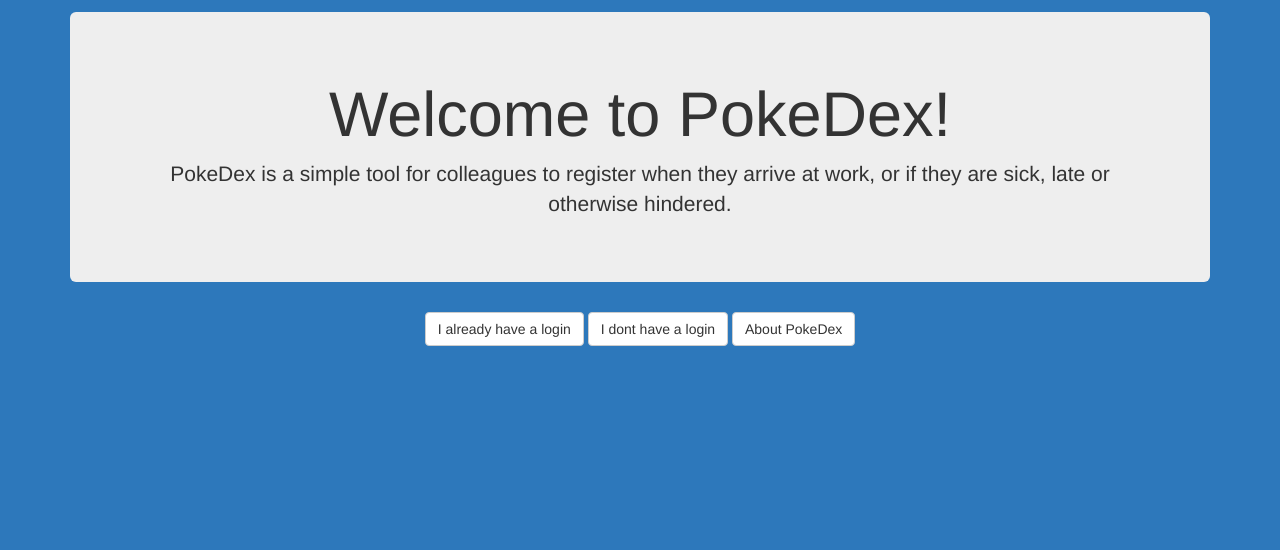
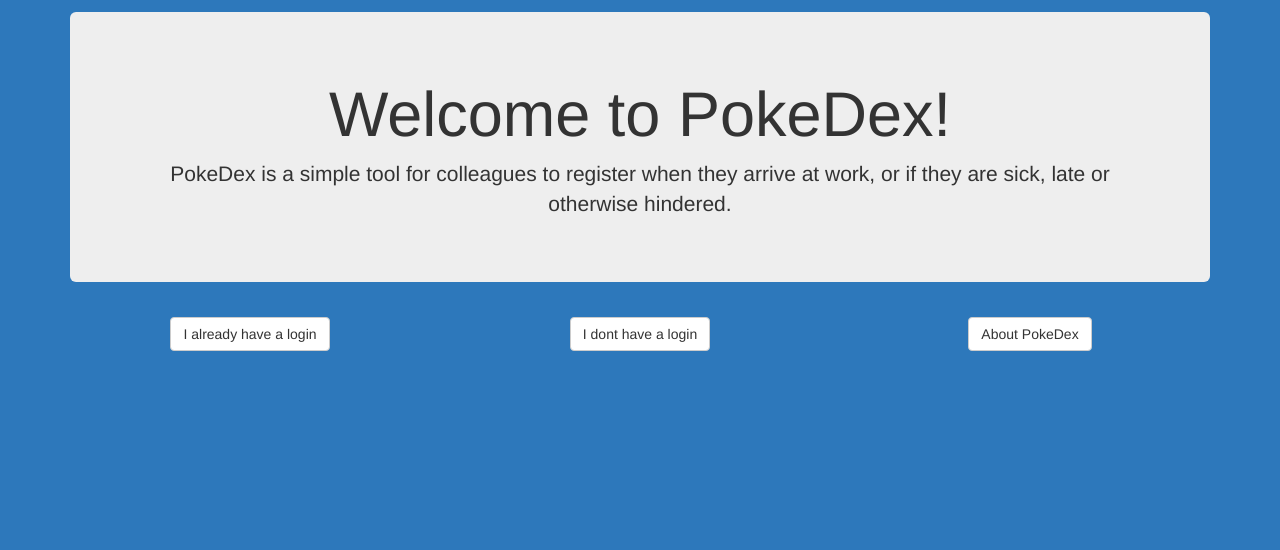
Before and after one commit to T-RexZ/pokedex, a PHP site: page / in a window 1280 px wide. Shown: the top 550 px of the page. Before the commit the page ends 346 px from the top, so only its background shows below. Run offline with PHP 8.4, Linux system fonts and the light colour scheme.

Commit message:
fix på forsiden

```diff
--- a/css/style.css
+++ b/css/style.css
@@ -10,13 +10,16 @@ body{
 
 .non-visible{
 	height: 0;
+	width: 0;
 	visibility: hidden;
   	opacity: 0;
   	transition: visibility 0s, opacity 0.3s linear;
+  	margin: 0px;
 }
 
 .visible{
 	height: auto;
+	width: auto;
 	visibility: visible;
   	opacity: 1;
 }
@@ -65,8 +68,20 @@ footer{
 label{
 	color: #fff;
 	margin: 12px;
+
 }
 
 ::-webkit-scrollbar{
 	display: none;
 }
+
+.buttons{
+	margin: 5px;
+}
+
+#about{
+	background-color: #fff;
+	margin-top: 24px;
+	display: block;
+	clear: both;
+}
--- a/index.php
+++ b/index.php
@@ -34,22 +34,25 @@
 	</header>
 	<body class="container">
 	<div class="row">
-
-		<button class="btn btn-default nav-pills" onclick="show_login()">
+		<div class="col-md-4 container">
+		<button class="btn btn-default buttons" onclick="show_login()">
 			I already have a login
 		</button>
-
-		<button class="btn btn-default nav-pills" onclick="show_register()">
+		</div>
+		<div class="col-md-4 container">
+		<button class="btn btn-default buttons" onclick="show_register()">
 			I dont have a login
 		</button>
-
-		<button class="btn btn-default nav-pills" onclick="show_about()">
+		</div>
+		<div class="col-md-4 container">
+		<button class="btn btn-default buttons" onclick="show_about()">
 			About PokeDex
 		</button>
+		</div>
 
 		<form id="login-form"  action="login.php" class="non-visible form-group" method="post">
 
-			<label for="login_email">Email Address</label>
+			<label for="login_email">Email address</label>
 
 			<input class="form-control" type="email" placeholder="email" name="login_email"></input><br>
 
@@ -118,10 +121,11 @@
 
 		</form>
 
-		<section id="about" class="non-visible">
-			<h2>PokeDex!</h2>
-			<p>PokeDex is a schoolproject we made in our php-lessons. PokeDex is purely our work-title. We are not affiliated with Nintendo or other who could claim copyright on the name.</p>
-		</section>
+		<div id="about" class="non-visible panel panel-default">
+			<div class="panel-body">
+				<h2>PokeDex!</h2>
+				<p>PokeDex is a schoolproject we made in our php-lessons. PokeDex is purely our work-title. We are not affiliated with Nintendo or other who could claim copyright on the name.</p>
+		</div>
 
 	</div>
 		<script src="js/bootstrap.min.js"></script>
```
